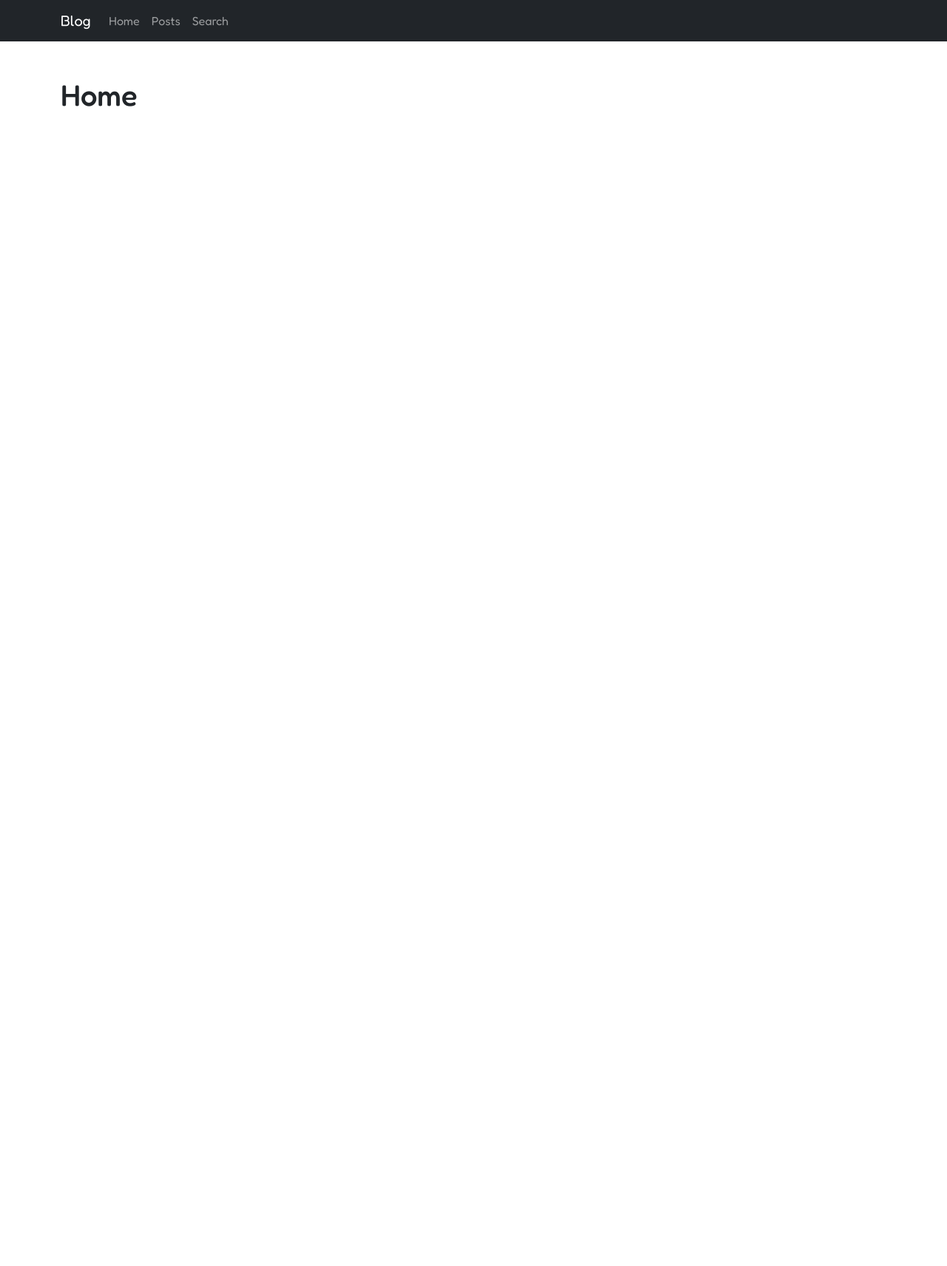
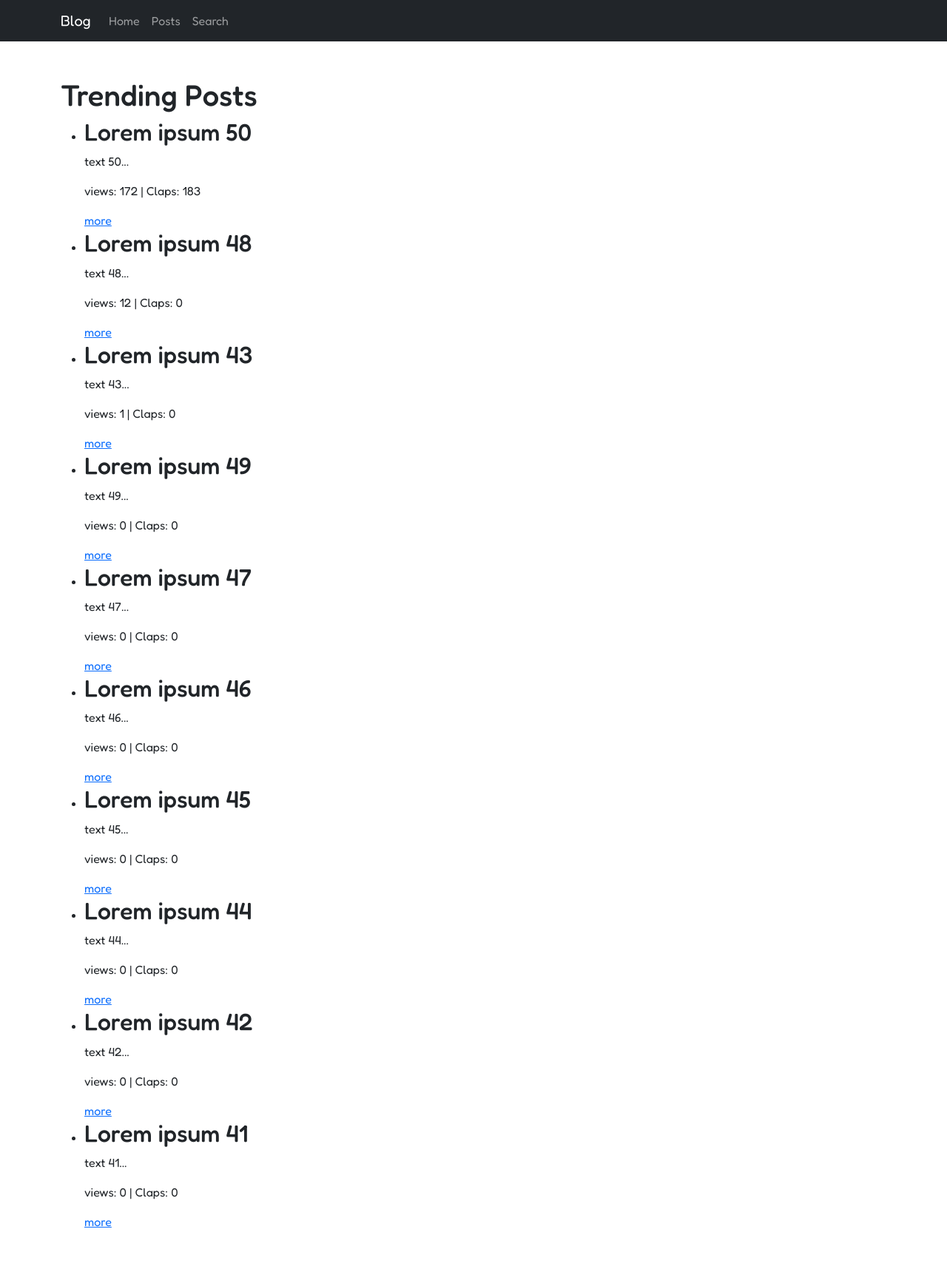
Before and after one commit to whdev36/django-blog-website, a Django app: page / in a window 1280 px wide. Shown: the whole page at 74% size. Before the commit the page ends 144 px from the top, so only its background shows below. Run offline with Django 5.2, Linux system fonts and the light colour scheme; data comes from the database, SQL or seed files in the repository; both versions use the stored data as it was after the commit.

Commit message:
home page

```diff
--- a/main/models.py
+++ b/main/models.py
@@ -28,3 +28,9 @@ class Post(models.Model):
 	def add_view(self, commit=True):
 		self.views += 1
 		self.save()
+
+	@classmethod
+	def get_trending_posts(cls):
+		return cls.objects.annotate(
+			total_interactions=F('views') + F('claps')
+			).order_by('-total_interactions', '-created_at')
--- a/main/views.py
+++ b/main/views.py
@@ -5,7 +5,8 @@ from django.http import JsonResponse
 
 # --- HOME PAGE ---
 def home(request):
-	posts = Post.objects.filter(is_published=True)
+	# posts = Post.objects.filter(is_published=True)
+	posts = Post.get_trending_posts()[:10]
 	return render(request, 'home.html', {'posts': posts})
 
 # --- POSTS ---
--- a/templates/home.html
+++ b/templates/home.html
@@ -1,9 +1,17 @@
 {% extends 'base.html' %}
 
-{% block title %}Welcome{% endblock %}
+{% block title %}Home{% endblock %}
 
 {% block content %}
-    <div class="row">
-        <h1>Home</h1>
-    </div>
+    <h1>Trending Posts</h1>
+    <ul>
+        {% for post in posts %}
+            <li>
+                <h2>{{ post.title }}</h2>
+                <p>{{ post.content|slice:":200" }}...</p>
+                <p>views: {{ post.views }} | Claps: {{ post.claps }}</p>
+                <a href="{% url 'post' post.pk %}">more</a>
+            </li>
+        {% endfor %}
+    </ul>
 {% endblock %}
```
Also changed, not shown: db.sqlite3.
